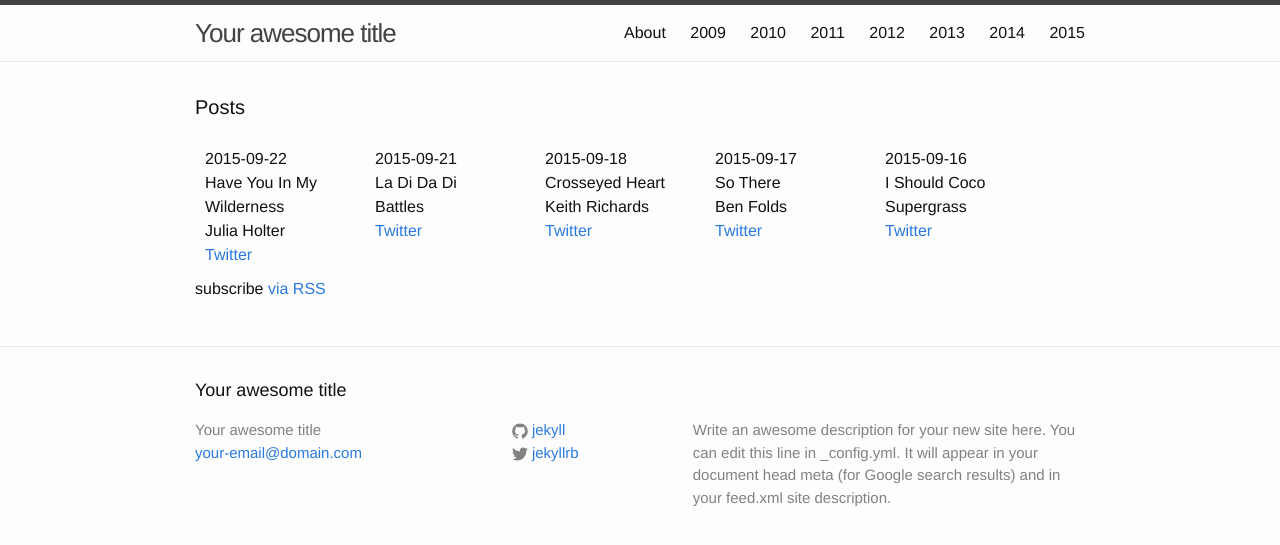
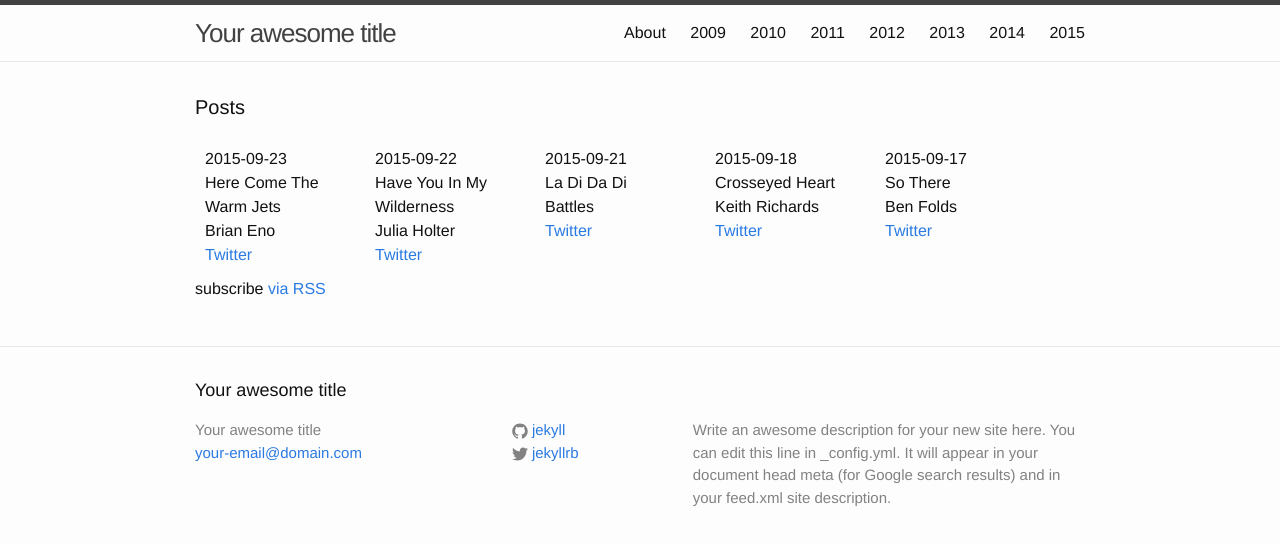
Before and after one commit to karaken12/bbc6musicaotd, a Jekyll site: the page built from site/index.html, in a window 1280 px wide. Shown: the top 545 px of the page. Built offline with Jekyll 4.4.1, drawn with Linux system fonts in a browser that asks for light colours.

Commit message:
Album for 2015-09-23.

```diff
--- a/site/_data/year/2015.yml
+++ b/site/_data/year/2015.yml
@@ -910,3 +910,8 @@
   artist: Julia Holter
   title: Have You In My Wilderness
   twitter: https://twitter.com/BBC6Music/status/646230292143951872
+- date: 2015-09-23
+  artist: Brian Eno
+  title: Here Come The Warm Jets
+  twitter: https://twitter.com/BBC6Music/status/646593038215680000
+  spotify-id: 74jn28Kr29iyh8eZXSvnwi
```
